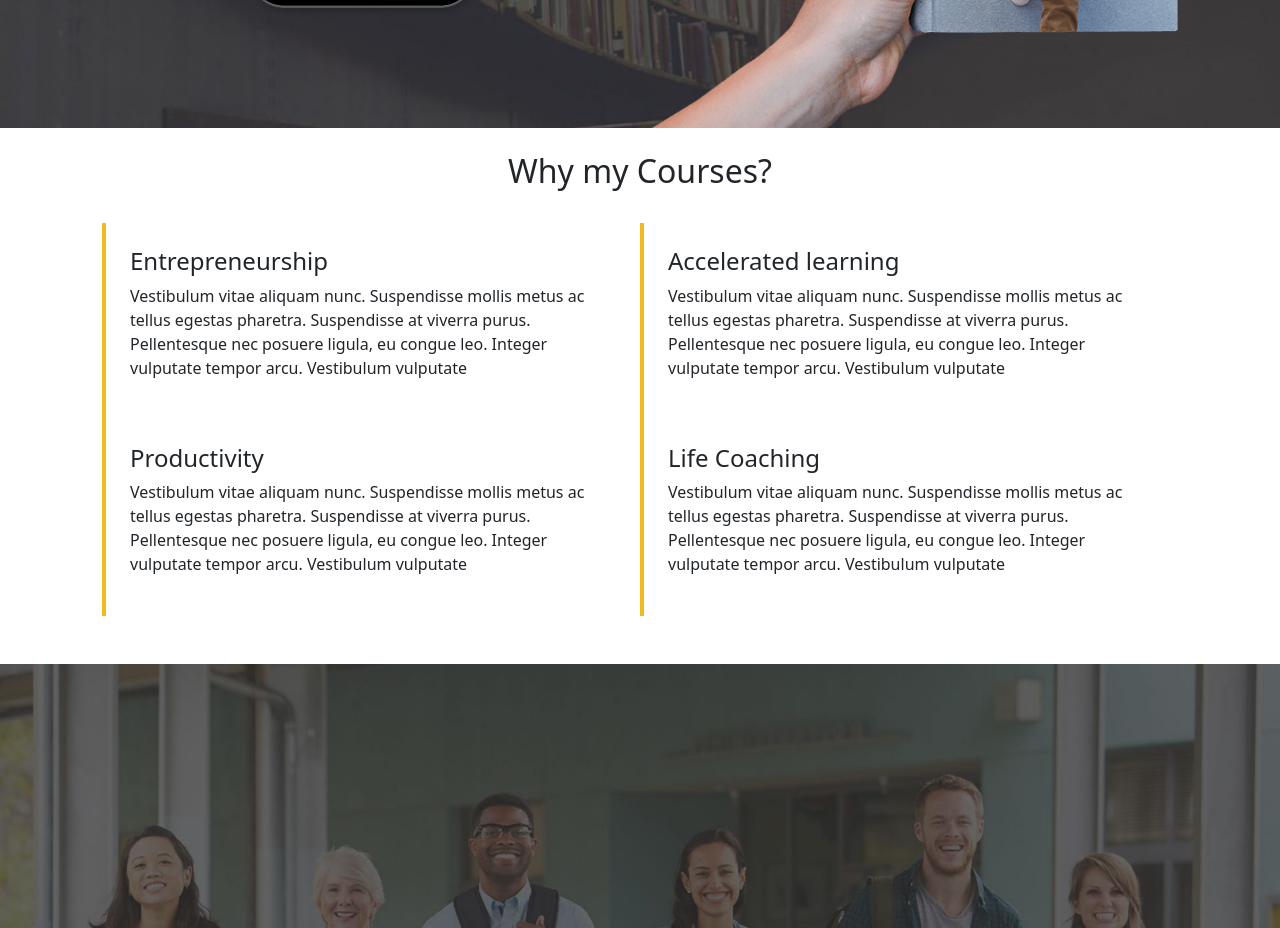
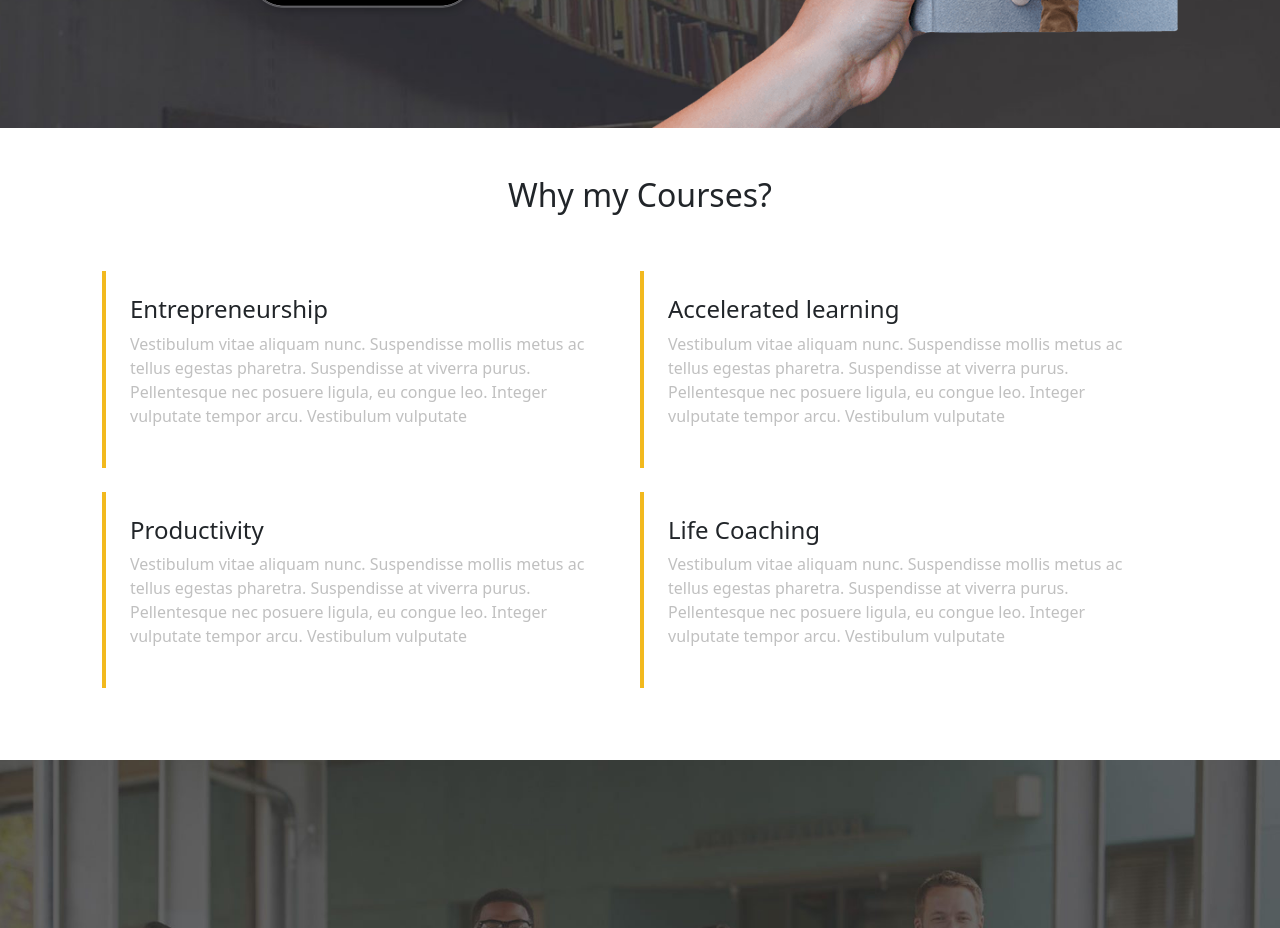
Before and after one commit to Aleandro2119/proj-html-vuejs, a Vue app: page / in a window 1280 px wide. Shown: the part 2700-3628 px from the top of the page. Built offline with nearby package versions, Linux system fonts and the light colour scheme.

Commit message:
Add style

```diff
--- a/src/components/Courses.vue
+++ b/src/components/Courses.vue
@@ -1,15 +1,15 @@
 <template>
   <section>
     <div class="container">
-      <h2 class="text-center p-4">Why my Courses?</h2>
-      <div class="row gy-5">
+      <h2 class="text-center pt-5 pb-5">Why my Courses?</h2>
+      <div class="row">
         <div class="col-12 d-flex flex-wrap">
           <div
             v-for="(element, index) in elements"
             :key="index"
-            class="col-6 p-4 box"
+            class="col-6 p-4 box mb-4"
           >
-            <h4 class="">{{ element.title }}</h4>
+            <h4>{{ element.title }}</h4>
             <p>{{ element.text }}</p>
           </div>
         </div>
@@ -27,18 +27,22 @@ export default {
       elements: [
         {
           title: "Entrepreneurship",
+          icon: "fa-solid fa-suitcase",
           text: "Vestibulum vitae aliquam nunc. Suspendisse mollis metus ac tellus egestas pharetra. Suspendisse at viverra purus. Pellentesque nec posuere ligula, eu congue leo. Integer vulputate tempor arcu. Vestibulum vulputate",
         },
         {
           title: "Accelerated learning",
+          icon: "fa-solid fa-rocket",
           text: "Vestibulum vitae aliquam nunc. Suspendisse mollis metus ac tellus egestas pharetra. Suspendisse at viverra purus. Pellentesque nec posuere ligula, eu congue leo. Integer vulputate tempor arcu. Vestibulum vulputate",
         },
         {
           title: "Productivity",
+          icon: "fa-solid fa-thumbs-up",
           text: "Vestibulum vitae aliquam nunc. Suspendisse mollis metus ac tellus egestas pharetra. Suspendisse at viverra purus. Pellentesque nec posuere ligula, eu congue leo. Integer vulputate tempor arcu. Vestibulum vulputate",
         },
         {
           title: "Life Coaching",
+          icon: "fa-solid fa-gear",
           text: "Vestibulum vitae aliquam nunc. Suspendisse mollis metus ac tellus egestas pharetra. Suspendisse at viverra purus. Pellentesque nec posuere ligula, eu congue leo. Integer vulputate tempor arcu. Vestibulum vulputate",
         },
       ],
@@ -51,5 +55,9 @@ export default {
 .box {
   background-color: white;
   border-left: 4px solid #f2b91e;
+
+  p {
+    color: silver;
+  }
 }
 </style>
```
